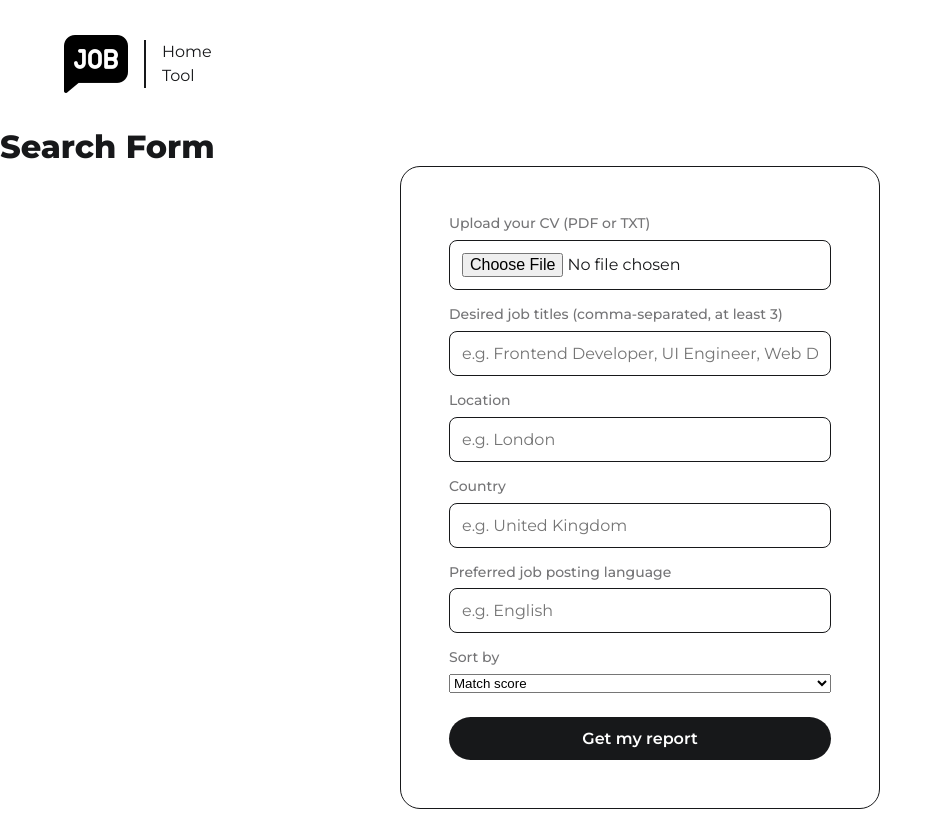
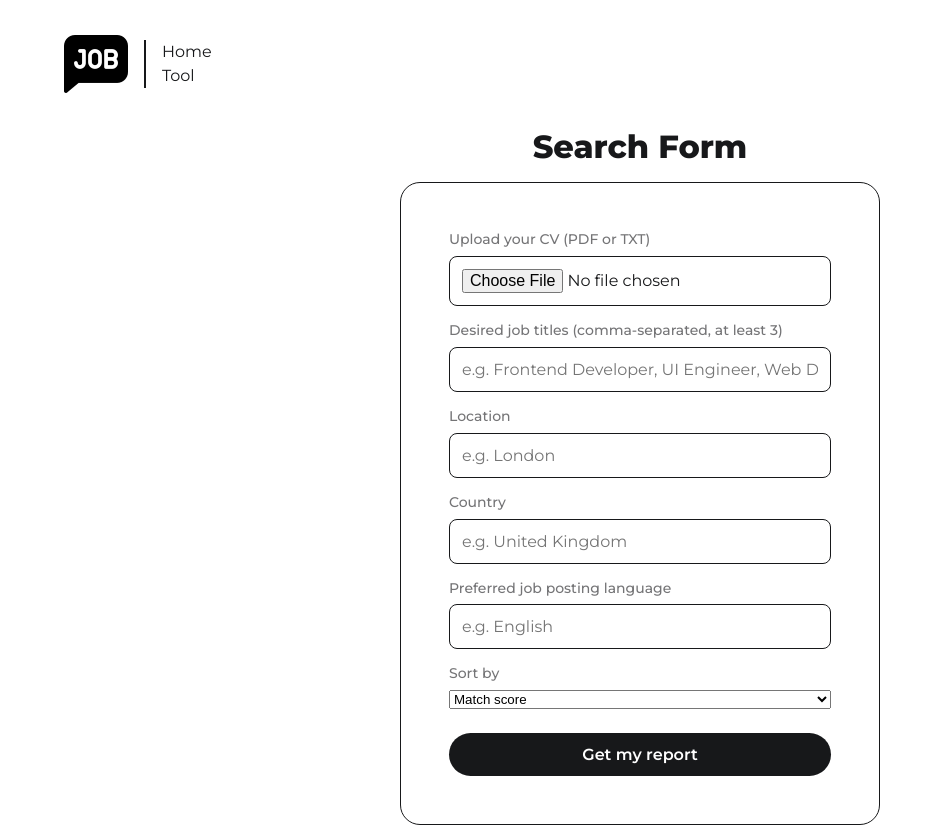
Before and after one commit to yixuanwu4/job-agent, a Vue app in the folder frontend/: page /tool in a window 1280 px wide. Shown: the whole page, without its empty margins (0-942 px from the left). Built offline with nearby package versions, Linux system fonts and the light colour scheme.

Commit message:
style: update form page style

```diff
--- a/frontend/src/assets/base.css
+++ b/frontend/src/assets/base.css
@@ -83,6 +83,7 @@ h3 {
   font-family: var(--font-display);
   font-weight: 800;
   color: var(--color-heading);
+  margin-bottom: var(--space-4);
 }
 
 a {
--- a/frontend/src/assets/form.css
+++ b/frontend/src/assets/form.css
@@ -1,3 +1,9 @@
+.tool {
+  display: flex;
+  flex-direction: column;
+  align-items: center;
+}
+
 .container {
   display: flex;
   flex-direction: column;
@@ -6,7 +12,7 @@
   border: 1px solid var(--color-border);
   border-radius: 20px;
   padding: var(--space-7);
-  max-width: 480px;
+  width: 480px;
   margin: 0 auto;
 }
 
--- a/frontend/src/components/RequestLinkForm.vue
+++ b/frontend/src/components/RequestLinkForm.vue
@@ -33,6 +33,7 @@ async function handleSubmit() {
 </script>
 
 <template>
+    <h1>Enter your email to subscribe</h1>
   <form v-if="!sent" @submit.prevent="handleSubmit" class="container">
     <label
       >Email
--- a/frontend/src/components/SearchForm.vue
+++ b/frontend/src/components/SearchForm.vue
@@ -39,6 +39,7 @@ const handleSubmit = () => {
 </script>
 
 <template>
+  <div class="tool">
     <h1>Search Form</h1>
     <form @submit.prevent="handleSubmit">
       <div class="container">
@@ -76,6 +77,7 @@ const handleSubmit = () => {
         <button type="submit">Get my report</button>
       </div>
     </form>
+  </div>
 </template>
 
 <style>
--- a/frontend/src/components/SubscribeForm.vue
+++ b/frontend/src/components/SubscribeForm.vue
@@ -56,6 +56,7 @@ function handleSubmit() {
 </script>
 
 <template>
+  <div class="tool">
     <h1>Hello {{ initialData?.email }}</h1>
     <p class="form-intro">Fill in or update your job search details below.</p>
     <form @submit.prevent="handleSubmit">
@@ -91,4 +92,5 @@ function handleSubmit() {
         <button type="submit">Update my information</button>
       </div>
     </form>
+  </div>
 </template>
--- a/frontend/src/views/HomeView.vue
+++ b/frontend/src/views/HomeView.vue
@@ -55,7 +55,6 @@ import { RouterLink } from 'vue-router'
 
 .hero h1 {
   font-size: var(--text-hero);
-  margin-bottom: var(--space-4);
 }
 
 .hero-sub {
```
Lines whose indentation alone changed are shown as unchanged.
